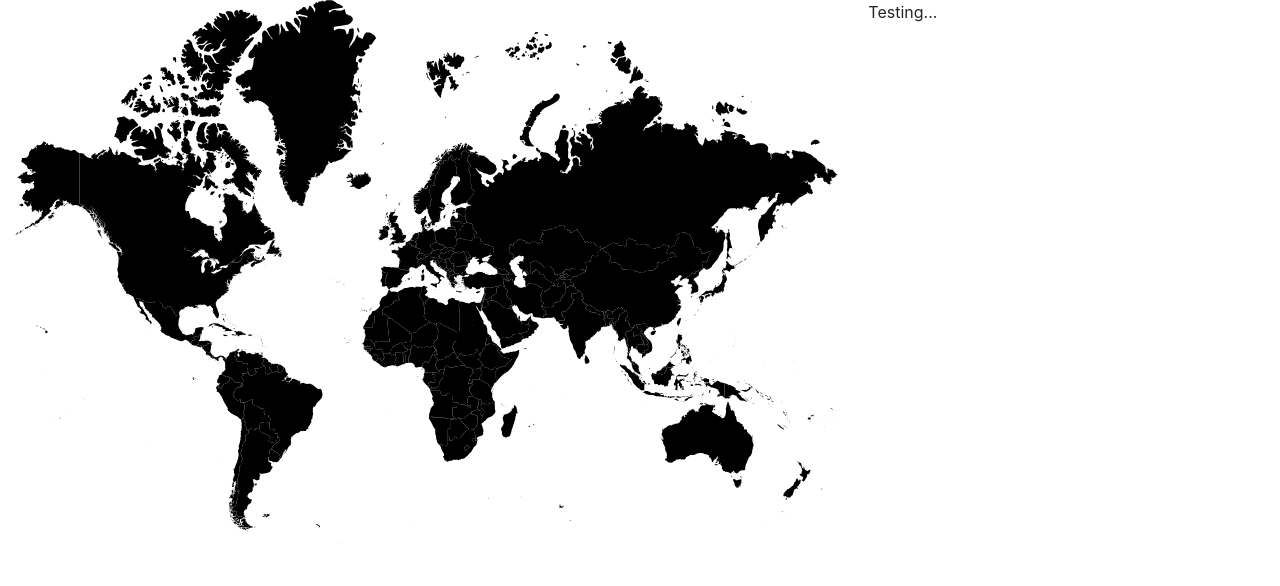
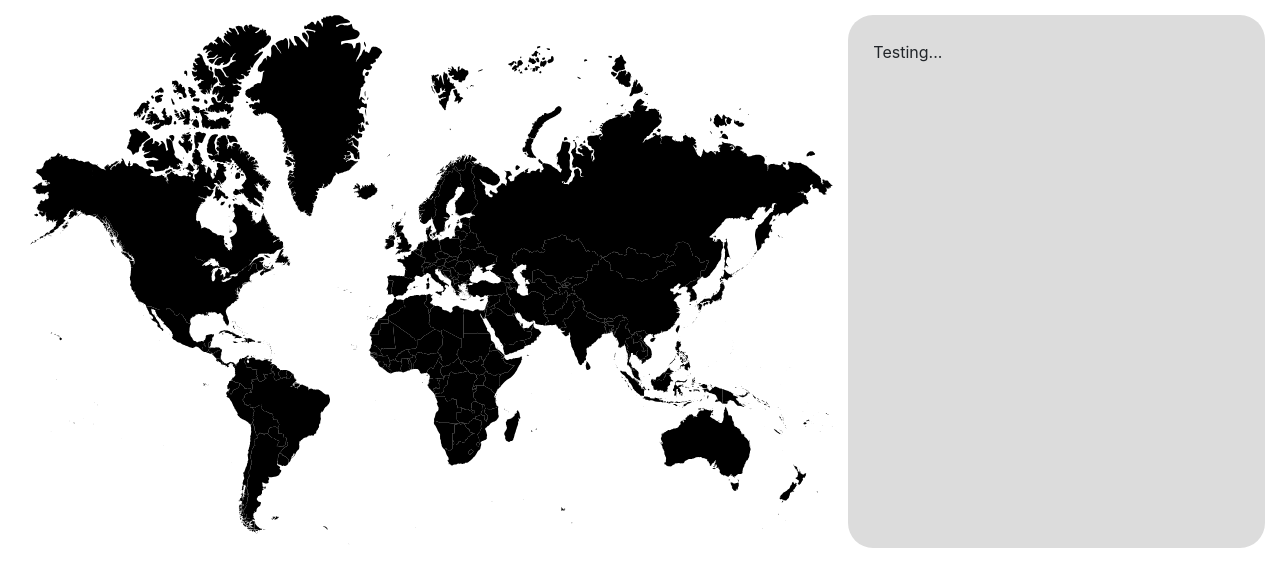
Before and after one commit to SimonFlohr/interactive-world-map-angular, an Angular app: page / in a window 1280 px wide. Shown: the top 586 px of the page. Built offline with nearby package versions, Linux system fonts and the light colour scheme.

Commit message:
Add styling to the info column

```diff
--- a/src/app/world-map/world-map.component.css
+++ b/src/app/world-map/world-map.component.css
@@ -1,3 +1,13 @@
 .container-fluid {
     max-width: 1800px;
 }
+
+.row {
+    margin: 15px 0;
+}
+
+.country-info {
+    background-color: gainsboro;
+    border-radius: 25px;
+    padding: 25px;
+}
--- a/src/app/world-map/world-map.component.html
+++ b/src/app/world-map/world-map.component.html
@@ -1,15 +1,15 @@
 <main>
     <div class="container-fluid">
         <div class="row">
-            <div class="col-md-8">
-                <section class="map-visual">
+            <div class="col-md-8 map-visual">
+                <section>
                     <div>
                         <app-map-svg></app-map-svg>
                     </div>
                 </section>
             </div>
-            <div class="col-md-4">
-                <section class="country-info">
+            <div class="col-md-4 country-info">
+                <section>
                     <div>
                         Testing...
                     </div>
```
